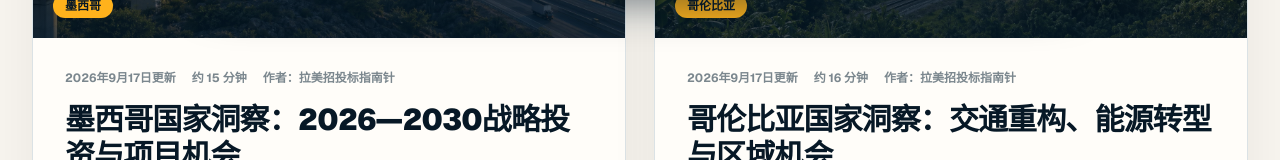
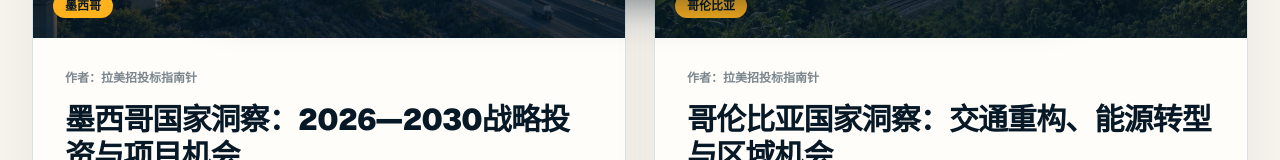
Before and after one commit to Lordain/Tender-Intelligence-Platform, a Next.js app: page /insights in a window 1280 px wide. Shown: the part 784-944 px from the top of the page. Built offline with nearby package versions, Linux system fonts and the light colour scheme; no server answers.

Commit message:
fix: simplify country insight metadata

```diff
--- a/app/insights/page.tsx
+++ b/app/insights/page.tsx
@@ -53,8 +53,6 @@ export default function CountryInsightsPage() {
                 </div>
                 <div className="p-6 sm:p-8">
                   <div className="flex flex-wrap items-center gap-x-4 gap-y-2 text-xs font-bold text-[#7b878e]">
-                    <span>{insight.updatedAt}更新</span>
-                    <span>{insight.readTime}</span>
                     <span>作者：{insight.author}</span>
                   </div>
                   <h2 className="mt-4 text-2xl font-black leading-9 tracking-[-0.03em] sm:text-3xl">{insight.title}</h2>
```
